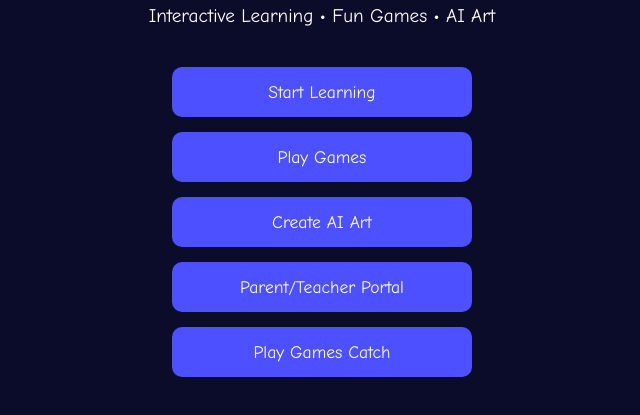
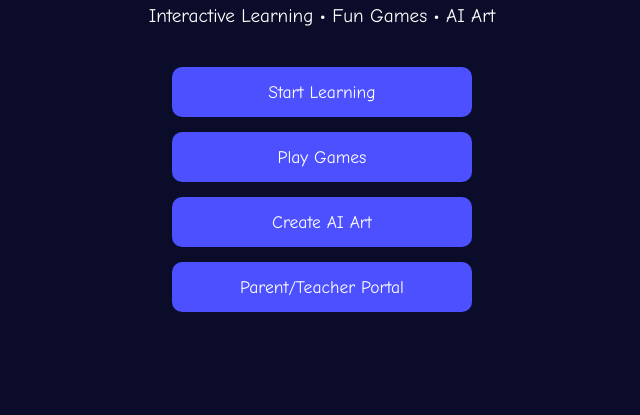
Before and after one commit to astroAi2/astroai-edu, a plain HTML site: page index.html in a window 1280 px wide. Shown: the part 277-692 px from the top of the page, without its empty margins (318-958 px from the left). Drawn offline with Linux system fonts and the light colour scheme.

Commit message:
Update index.html

```diff
--- a/index.html
+++ b/index.html
@@ -16,8 +16,6 @@
             <a href="#" class="btn">Play Games</a>
             <a href="#" class="btn">Create AI Art</a>
             <a href="#" class="btn">Parent/Teacher Portal</a>
-            <a href="astro-catch.html" class="btn">Play Games Catch</a>
-
          </div>
     </div>
     <script src="script.js"></script>
```
